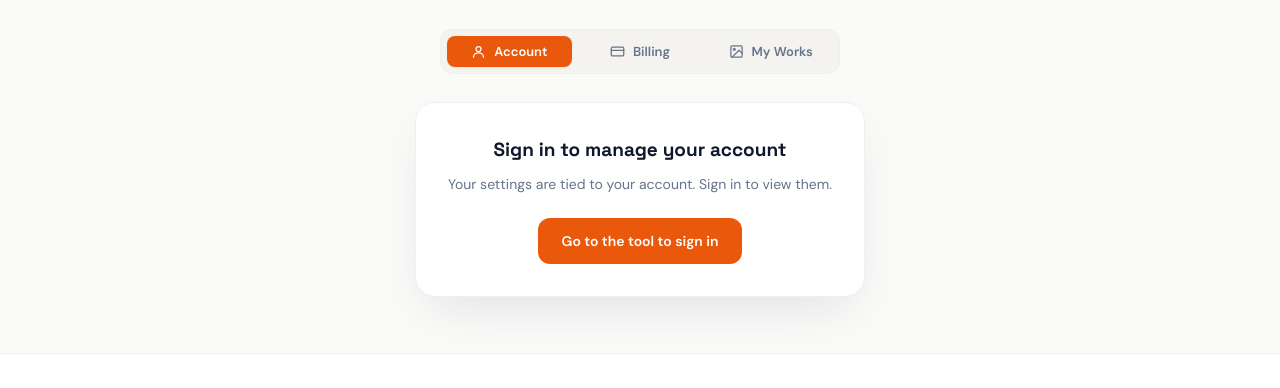
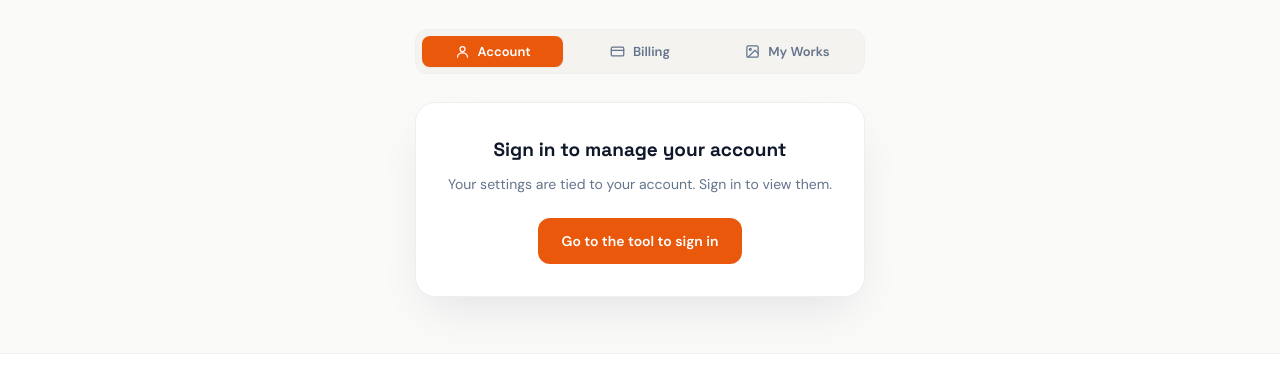
Before and after one commit to githubi2/pixpurge, a plain HTML site: page settings.html in a window 1280 px wide. Shown: the part 220-608 px from the top of the page. Drawn offline with nearby package versions, Linux system fonts and the light colour scheme.

Commit message:
fix: settings tabs stretch to full width (max-w matches card 1000px)

```diff
--- a/settings.html
+++ b/settings.html
@@ -140,7 +140,7 @@
   </div>
 
   <!-- Tabs -->
-  <div class="flex items-center justify-center gap-1.5 p-1.5 rounded-xl bg-paper-warm border border-line-soft w-full max-w-[400px] mx-auto mb-7">
+  <div class="flex items-center justify-center gap-1.5 p-1.5 rounded-xl bg-paper-warm border border-line-soft w-full max-w-[1000px] mx-auto mb-7">
     <button type="button" class="settings-tab inline-flex items-center justify-center gap-2 px-2 py-2 flex-1 rounded-lg bg-coral text-white shadow-sm transition-all" data-stab="account">
       <svg class="w-[15px] h-[15px]" viewBox="0 0 24 24" fill="none" stroke="currentColor" stroke-width="2" stroke-linecap="round" stroke-linejoin="round"><circle cx="12" cy="8" r="4"/><path d="M4 21c0-4 3.6-7 8-7s8 3 8 7"/></svg>
       <span class="text-[13px] font-semibold leading-none">Account</span>
```
